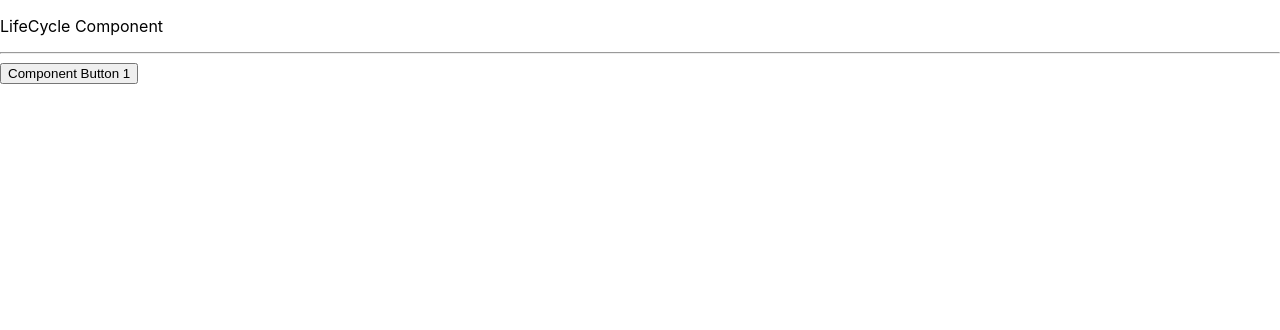
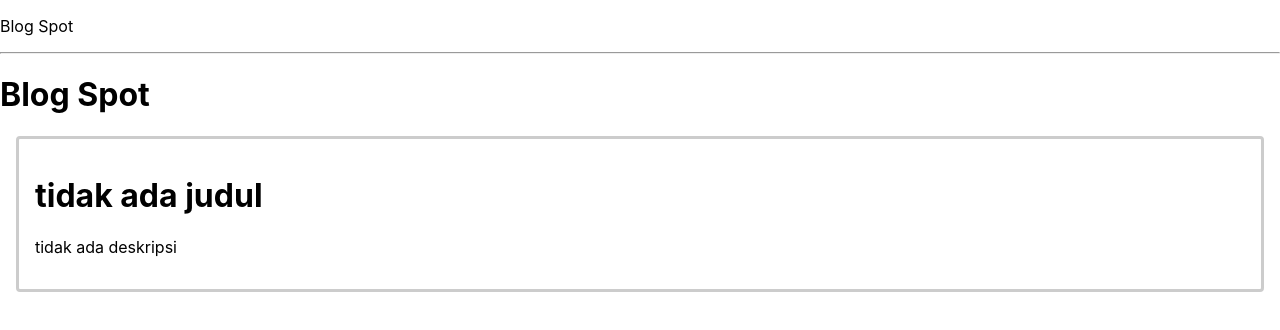
Before and after one commit to Rifal-Prasetyo/latihan-react-dasar, a React (Create React App) app: page / in a window 1280 px wide. Shown: the top 330 px of the page. Built offline with nearby package versions, Linux system fonts and the light colour scheme.

Commit message:
Eps 9-1 - Interaksi dengan Back-End, Pemanggilan API (GET) Part 1

```diff
--- /dev/null
+++ b/src/components/Post/Post.css
@@ -0,0 +1,6 @@
+.blog-spot-card {
+    margin: 1rem;
+    padding: 1rem;
+    border: 3px solid #ccc;
+    border-radius: 4px;
+}
--- /dev/null
+++ b/src/components/Post/Post.jsx
@@ -0,0 +1,16 @@
+import React from "react";
+import './Post.css'
+const Post = (props) => {
+    return (
+        <div className="blog-spot-card">
+            <h1>{props.title}</h1>
+            <p>{props.desc}</p>
+        </div>
+    )
+}
+
+Post.defaultProps = {
+    title: 'tidak ada judul',
+    desc: 'tidak ada deskripsi'
+}
+export default Post;
--- /dev/null
+++ b/src/container/BlogPost/BlogSpot.css
@@ -0,0 +1,6 @@
+.blog-spot-card {
+    margin: 1rem;
+    padding: 1rem;
+    border: 3px solid #ccc;
+    border-radius: 4px;
+}
--- /dev/null
+++ b/src/container/BlogPost/BlogSpot.jsx
@@ -0,0 +1,14 @@
+import React, { Component, Fragment } from "react";
+import Post from "../../components/Post/Post";
+class BlogSpot extends Component {
+    render() {
+        return (
+            <Fragment>
+                <h1>Blog Spot</h1>
+                <Post />
+            </Fragment>
+        )
+    }
+}
+
+export default BlogSpot;
--- a/src/container/Home/Home.jsx
+++ b/src/container/Home/Home.jsx
@@ -1,12 +1,13 @@
-import React, {Component} from "react";
+import React, { Component } from "react";
 // import YouTubeComp from "../../components/YouTubeComp/YouTubeComp";
 // import Product from "../Product/Product";
 import LifeCycleComp from "../LifeCycleComp/LifeCycleComp";
+import BlogSpot from "../BlogPost/BlogSpot";
 
 class Home extends Component {
 
     render() {
-        return(
+        return (
             <div>
                 {/* <p>Youtube Component</p>
                 <hr />
@@ -19,9 +20,13 @@ class Home extends Component {
                 <hr />
                 <Product/> */}
 
-                <p>LifeCycle Component</p>
+                {/* <p>LifeCycle Component</p>
                 <hr />
-                <LifeCycleComp/>
+                <LifeCycleComp/> */}
+
+                <p>Blog Spot</p>
+                <hr />
+                <BlogSpot />
             </div>
         )
     }
```
